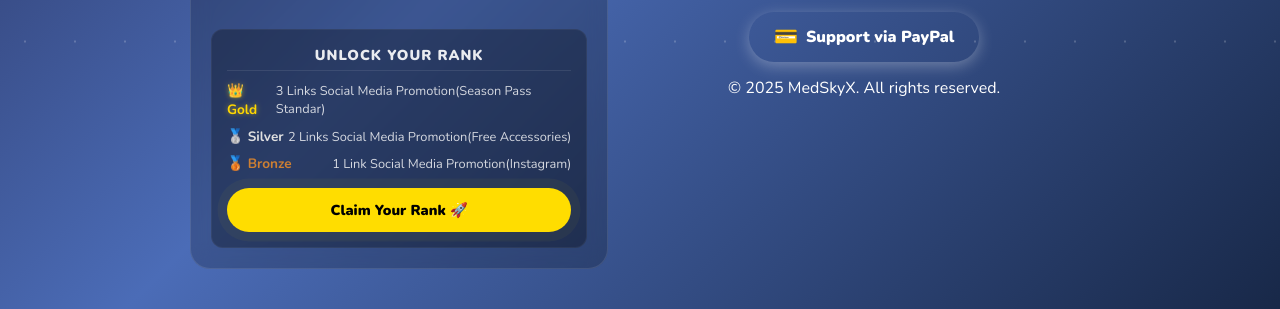
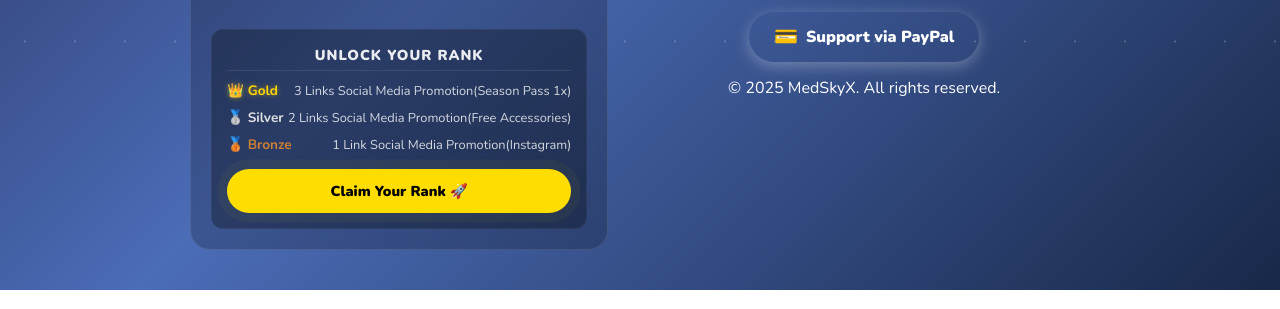
Before and after one commit to MeydhiXploit/sky-clock, a plain HTML site: page index.html in a window 1280 px wide. Shown: the part 721-1030 px from the top of the page. Drawn offline with nearby package versions, Linux system fonts and the light colour scheme.

Commit message:
Update tier reward text for Gold rank

```diff
--- a/index.html
+++ b/index.html
@@ -556,7 +556,7 @@
             <div class="perks-title">Unlock Your Rank</div>
             <div class="perk-row">
               <span class="tier-name gold-txt">👑 Gold</span>
-              <span class="tier-reward">3 Links Social Media Promotion(Season Pass Standar)</span>
+              <span class="tier-reward">3 Links Social Media Promotion(Season Pass 1x)</span>
             </div>
             <div class="perk-row">
               <span class="tier-name silver-txt">🥈 Silver</span>
```
